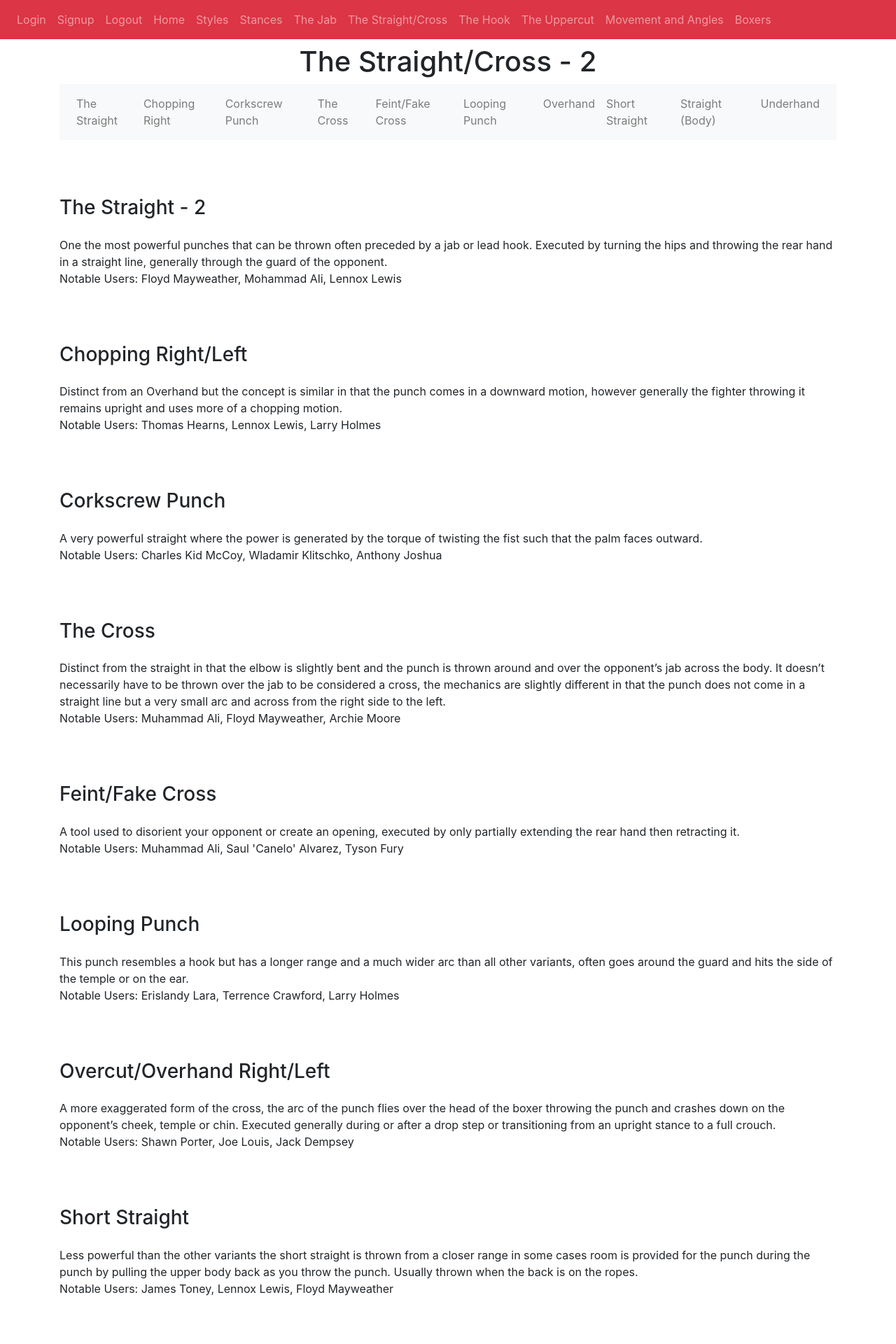
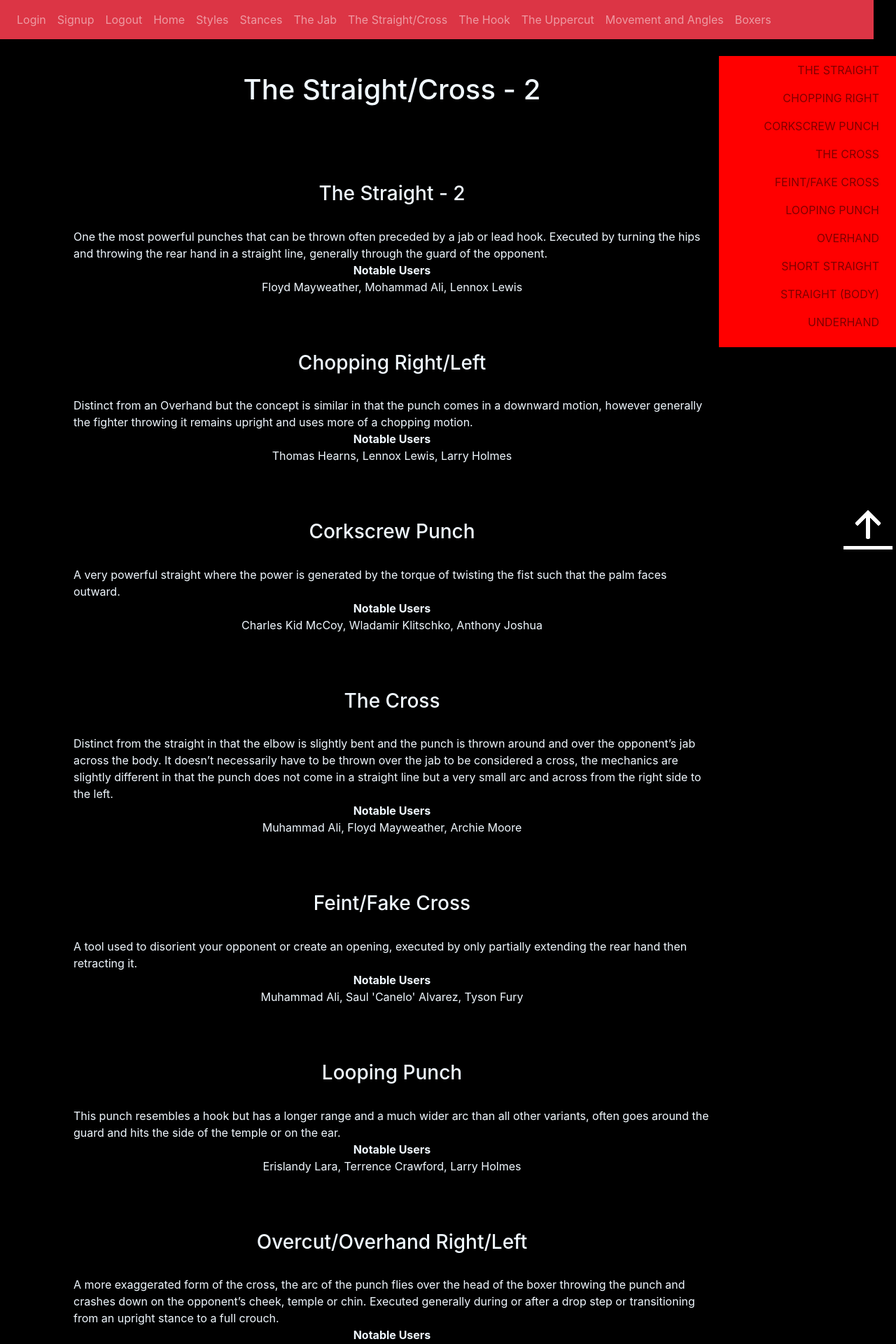
Before and after one commit to super-ghouls/Boxing-Website, a Flask app: page /cross in a window 1280 px wide. Shown: the top 1920 px of the page at 70% size. Run offline with Flask 2, Linux system fonts and the light colour scheme; some libraries are stand-ins or nearby versions.

Commit message:
scroll
added scroll and sidenav

```diff
--- a/website/static/index.css
+++ b/website/static/index.css
@@ -1,5 +1,8 @@
+@import url('https://fonts.googleapis.com/css2?family=Poppins:wght@200;400;700&display=swap');
+
 h1{
     margin-top: 3rem !important;
+    margin-right: 10rem;
 }
 .term{
     margin-top: 5rem;
@@ -14,3 +17,86 @@ video{
 .def{
     margin-top:1.5rem;
 }
+ul{
+    list-style: none;
+}
+div{
+    display: grid;
+    place-items: center;
+    align-content: center;
+}
+.hidden{
+    opacity: 0;
+    filter: blur(5px);
+    transition: all 1s;
+    transform: translateX(-100%);
+}
+.show{
+    opacity:1;
+    filter: blur(0);
+    transform: translateX(0);
+}
+
+@media(prefers-reduced-motion) {
+    .hidden{
+        transition: none;
+    }
+}
+
+#subnav{
+    display:grid !important;
+    text-align: right !important;
+    background-color: rgb(255, 0, 0) !important;
+    text-transform: uppercase !important;
+    height: fit-content !important; /* 100% Full-height */
+    width: fit-content !important; /* 0 width - change this with JavaScript */
+    position: fixed !important; /* Stay in place */
+    z-index: 1 !important; /* Stay on top */
+    top: 5rem !important; /* Stay at the top */
+    right: 0 !important;
+    overflow-x: hidden !important; /* Disable horizontal scroll */
+    padding-top: 0px !important; /* Place content 60px from the top */
+    padding-bottom: 0px !important;
+}
+.tarrow{
+    display:grid !important;
+    align-content: center;
+    height: 5rem !important; /* 100% Full-height */
+    width: 5rem !important; /* 0 width - change this with JavaScript */
+    position: fixed !important; /* Stay in place */
+    z-index: 1 !important; /* Stay on top */
+    bottom: 0rem !important; /* Stay at the top */
+    right: 0rem !important;
+    padding-top: 0px !important; /* Place content 60px from the top */
+    padding-bottom: 0px !important;
+}
+img{
+    height: 5rem;
+    width: 5rem;
+}
+.cont{
+    margin-right: 10rem;
+    padding: 20px;
+}
+body{
+    background-color: black;
+    color: aliceblue;
+}
+
+#top{
+    margin-top: -1rem !important;
+    margin-left: -1rem !important;
+    margin-right: -1rem !important;
+    width: 100% !important;
+}
+hr {
+    display: block;
+    border: 0;
+    border-top: 1px solid rgb(250, 5, 5);
+    margin: 1em 0;
+    padding: 0;
+}
+
+footer{
+    margin-top: 2rem;
+}
--- /dev/null
+++ b/website/static/scroll.js
@@ -0,0 +1,13 @@
+const observer = new IntersectionObserver((entries) => {
+    entries.forEach((entry) => {
+        console.log(entry)
+        if (entry.isIntersecting) {
+            entry.target.classList.add('show');
+        } else{
+            entry.target.classList.remove('show');
+        }
+    });
+});
+
+const hiddenElements = document.querySelectorAll('.hidden');
+hiddenElements.forEach((el) => observer.observe(el));
--- a/website/templates/base.html
+++ b/website/templates/base.html
@@ -19,7 +19,7 @@
         <title>{% block title %}The Pugilist's Encyclopedia{% endblock %}</title>
     </head>
     <body class="p-3 m-0 border-0 bd-example">
-        <nav class="navbar navbar-expand-sm navbar-dark bg-danger fixed-top">
+        <nav class="navbar navbar-expand-sm navbar-dark bg-danger" id="top">
             <button class="navbar-toggler" type="button" data-toggle="collapse" data-target="#navbar">
                 <span class="navbar-toggler-icon"></span>
             </button>
@@ -87,7 +87,9 @@
             type="text/javascript"
             src="{{ url_for('static', filename='index.js') }}"
         ></script>
+        <script defer src='./static/scroll.js'></script>
     </body>
+    <hr>
     <footer align="center">
         <p><strong>Author: Melanin-Man</strong></p>
         <p><a href="mailto:resistanticon@gmail.com">resistanticon@gmail.com</a></p>
--- a/website/templates/cross.html
+++ b/website/templates/cross.html
@@ -1,108 +1,113 @@
 {% extends "base.html" %} {% block title %}The Straight/Cross{% endblock %} {% block h1 %}The Straight/Cross - 2{% endblock %}
 {% block content %}
-<nav class="navbar navbar-expand-lg navbar-light bg-light fixed" role='navigation'>
+
+<nav class="navbar navbar-expand-lg navbar-light bg-warning fixed-left" id="subnav" role='navigation'>
     <button class="navbar-toggler" type="button" data-toggle="collapse" data-target="#navbar">
         <span class="navbar-toggler-icon"></span>
     </button>
     <div class="collapse navbar-collapse" id="navbar">
         <div class="navbar-nav">
-            <a class="nav-item nav-link" href="#straight">The Straight</a>
-            <a class="nav-item nav-link" href="#chop">Chopping Right</a>
-            <a class="nav-item nav-link" href="#corkscrew">Corkscrew Punch</a>
-            <a class="nav-item nav-link" href="#cross">The Cross</a>
-            <a class="nav-item nav-link" href="#feint">Feint/Fake Cross</a>
-            <a class="nav-item nav-link" href="#loop">Looping Punch</a>
-            <a class="nav-item nav-link" href="#over">Overhand</a>
-            <a class="nav-item nav-link" href="#short">Short Straight</a>
-            <a class="nav-item nav-link" href="#body">Straight (Body)</a>
-            <a class="nav-item nav-link" href="#under">Underhand</a>
+            <ul>
+                <li><a class="nav-item nav-link" href="#straight">The Straight</a></li>
+                <li><a class="nav-item nav-link" href="#chop">Chopping Right</a></li>
+                <li><a class="nav-item nav-link" href="#corkscrew">Corkscrew Punch</a></li>
+                <li><a class="nav-item nav-link" href="#tcross">The Cross</a></li>
+                <li><a class="nav-item nav-link" href="#feint">Feint/Fake Cross</a></li>
+                <li><a class="nav-item nav-link" href="#loop">Looping Punch</a></li>
+                <li><a class="nav-item nav-link" href="#over">Overhand</a></li>
+                <li><a class="nav-item nav-link" href="#short">Short Straight</a></li>
+                <li><a class="nav-item nav-link" href="#body">Straight (Body)</a></li>
+                <li><a class="nav-item nav-link" href="#under">Underhand</a></li>
+            </ul>
         </div>
     </div>
 </nav>
-
-<div class="term" id='straight'><h3>The Straight - 2 </h3></div>
-    <div class="def">
+<div class="cont">
+<div><a class="tarrow" href="#top"><img src=".\static\arrow-bar-up.svg"></a></div>
+<div class="term hidden" id='straight'><h3>The Straight - 2 </h3></div>
+    <div class="def hidden">
         One the most powerful punches that can be thrown often preceded by a jab or lead hook. Executed by
         turning the hips and throwing the rear hand in a straight line, generally through the guard of the
         opponent.
-        <div class="dboxers">
-            Notable Users: Floyd Mayweather, Mohammad Ali, Lennox Lewis
+        <div class="dboxers hidden">
+            <strong>Notable Users</strong> Floyd Mayweather, Mohammad Ali, Lennox Lewis
         </div>
     </div>
-<div class="term" id='chop'><h3>Chopping Right/Left</h3></div>
-    <div class="def">
+<div class="term hidden" id='chop'><h3>Chopping Right/Left</h3></div>
+    <div class="def hidden">
         Distinct from an Overhand but the concept is similar in that the punch comes in a downward motion, however
         generally the fighter throwing it remains upright and uses more of a chopping motion.
-            <div class"dboxers">
-                Notable Users: Thomas Hearns, Lennox Lewis, Larry Holmes
+            <div class"dboxers hidden">
+                <strong>Notable Users</strong> Thomas Hearns, Lennox Lewis, Larry Holmes
             </div>
     </div>
-<div class="term" id='corkscrew'><h3>Corkscrew Punch</h3></div>
-    <div class="def">
+<div class="term hidden" id='corkscrew'><h3>Corkscrew Punch</h3></div>
+    <div class="def hidden">
         A very powerful straight where the power is generated by the torque of twisting the fist such that the
         palm faces outward.
-            <div class="dboxers">
-                Notable Users: Charles Kid McCoy, Wladamir Klitschko, Anthony Joshua
+            <div class="dboxers hidden">
+                <strong>Notable Users</strong> Charles Kid McCoy, Wladamir Klitschko, Anthony Joshua
             </div>
     </div>
-<div class="term" id='cross'><h3>The Cross</h3></div>
-    <div class="def">
+<div class="term hidden" id='tcross'><h3>The Cross</h3></div>
+    <div class="def hidden">
         Distinct from the straight in that the elbow is slightly bent and the punch is thrown around and over
         the opponent’s jab across the body. It doesn’t necessarily have to be thrown over the jab to be considered
         a cross, the mechanics are slightly different in that the punch does not come in a straight line but a very
         small arc and across from the right side to the left.
-            <div class"dboxers">
-                Notable Users: Muhammad Ali, Floyd Mayweather, Archie Moore
+            <div class"dboxers hidden">
+                <strong>Notable Users</strong> Muhammad Ali, Floyd Mayweather, Archie Moore
             </div>
     </div>
-<div class="term" id='feint'><h3>Feint/Fake Cross</h3><div>
-    <div class="def">
+<div class="term hidden" id='feint'><h3>Feint/Fake Cross</h3><div>
+    <div class="def hidden">
         A tool used to disorient your opponent or create an opening, executed by only
         partially extending the rear hand then retracting it.
-        <div class="dboxers">
-            Notable Users: Muhammad Ali, Saul 'Canelo' Alvarez, Tyson Fury
+        <div class="dboxers hidden">
+            <strong>Notable Users</strong> Muhammad Ali, Saul 'Canelo' Alvarez, Tyson Fury
         </div>
     </div>
-<div class="term" id='loop'><h3>Looping Punch</h3><div>
-    <div class="def">
+<div class="term hidden" id='loop'><h3>Looping Punch</h3><div>
+    <div class="def hidden">
         This punch resembles a hook but has a longer range and a much wider arc than all other variants,
         often goes around the guard and hits the side of the temple or on the ear.
-        <div class="dboxers">
-            Notable Users: Erislandy Lara, Terrence Crawford, Larry Holmes
+        <div class="dboxers hidden">
+            <strong>Notable Users</strong> Erislandy Lara, Terrence Crawford, Larry Holmes
         </div>
     </div>
-<div class="term" id='over'><h3>Overcut/Overhand Right/Left</h3></div>
-    <div class="def">
+<div class="term hidden" id='over'><h3>Overcut/Overhand Right/Left</h3></div>
+    <div class="def hidden">
         A more exaggerated form of the cross, the arc of the punch flies over the head of the boxer throwing the
         punch and crashes down on the opponent’s cheek, temple or chin. Executed generally during or after a drop
         step or transitioning from an upright stance to a full crouch.
-        <div class="dboxers">
-            Notable Users: Shawn Porter, Joe Louis, Jack Dempsey
+        <div class="dboxers hidden">
+            <strong>Notable Users</strong> Shawn Porter, Joe Louis, Jack Dempsey
         </div>
     </div>
-<div class="term" id='short'><h3>Short Straight</h3></div>
-    <div class="def">
+<div class="term hidden" id='short'><h3>Short Straight</h3></div>
+    <div class="def hidden">
         Less powerful than the other variants the short straight is thrown from a closer range in some cases
         room is provided for the punch during the punch by pulling the upper body back as you throw the punch.
         Usually thrown when the back is on the ropes.
-        <div class="dboxers">
-            Notable Users: James Toney, Lennox Lewis, Floyd Mayweather
+        <div class="dboxers hidden">
+            <strong>Notable Users</strong> James Toney, Lennox Lewis, Floyd Mayweather
         </div>
     </div>
-<div class="term" id='body'><h3>Straight to the body</h3></div>
-    <div class="def">
+<div class="term hidden" id='body'><h3>Straight to the body</h3></div>
+    <div class="def hidden">
         Similar to the straight but requires more of a lunging motion to reach the body and in some cases
         loops around the guard.
             <div class"dboxers">
-                Notable Users: Floyd Mayweather, Roy Jones Jr., Marcos Maidana
+                <strong>Notable Users</strong> Floyd Mayweather, Roy Jones Jr., Marcos Maidana
             </div>
     </div>
-<div class="term" id='under'><h3>Underhand Straight</h3></div>
-    <div class="def">
+<div class="term hidden" id='under'><h3>Underhand Straight</h3></div>
+    <div class="def hidden">
         Generally used by shorter fighters but can be used when in a crouched position, this punch is similar to
         the 45-degree jab where the punch comes up from a low angle.
-            <div class="dboxers">
-                Notable Users: Guillermo Rigondieux, Manny Pacquiao
+            <div class="dboxers hidden">
+                <strong>Notable Users</strong> Guillermo Rigondieux, Manny Pacquiao
             </div>
     </div>
+</div>
 {% endblock %}
```
Also changed, not shown: website/templates/styles.html (+24 -1 lines), website/static/arrow-bar-up.svg (added).
